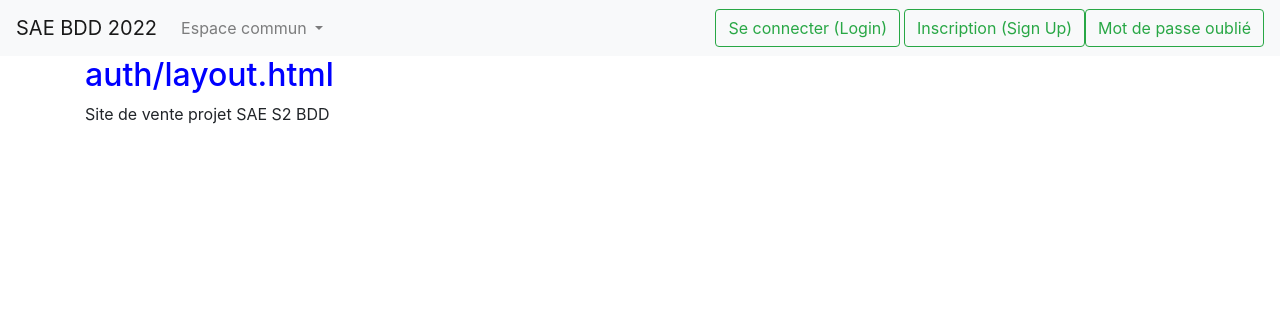
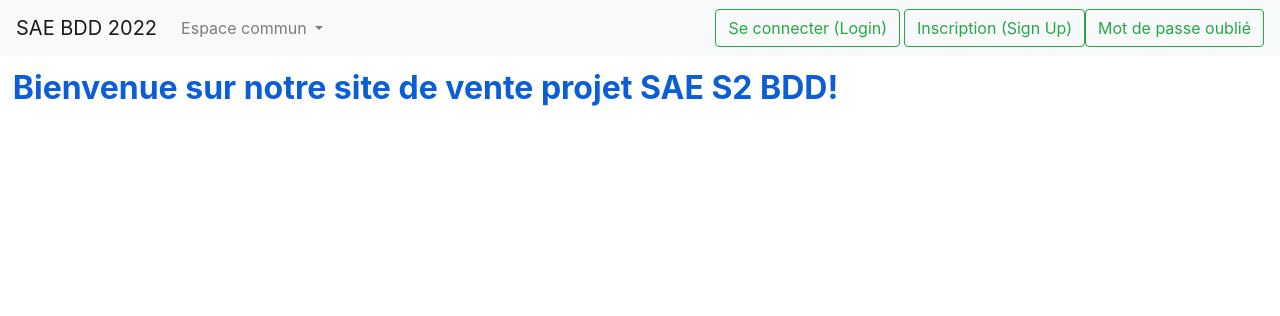
Before and after one commit to LenaAbel/PROJECT2.04_ECOMMERCE, a Flask app: page / in a window 1280 px wide. Shown: the top 316 px of the page. Run offline with Flask 2, Linux system fonts and the light colour scheme; some libraries are stand-ins or nearby versions.

Commit message:
Update layout.html

```diff
--- a/S2_SAE_2021_orm_etu_v3/templates/auth/layout.html
+++ b/S2_SAE_2021_orm_etu_v3/templates/auth/layout.html
@@ -14,13 +14,10 @@
 
 {% include('auth/_nav.html') %}
 
+    {% block body %}
+        <h2 style="color: #0b5ed7 ; font-weight: bold ; text-align: left; padding: 1%">Bienvenue sur notre site de vente projet SAE S2 BDD!</h2>
+    {% endblock %}
 
-<div class="container">
-    {% block body %}
-        <h2 style="color:blue">auth/layout.html</h2>
-        Site de vente projet SAE S2 BDD
-    {% endblock %}
-</div>
 
 {% block javascripts %}
     <script src="{{ url_for('static', filename='assets/js/jquery-3.5.1.slim.min.js') }}"></script>
```
